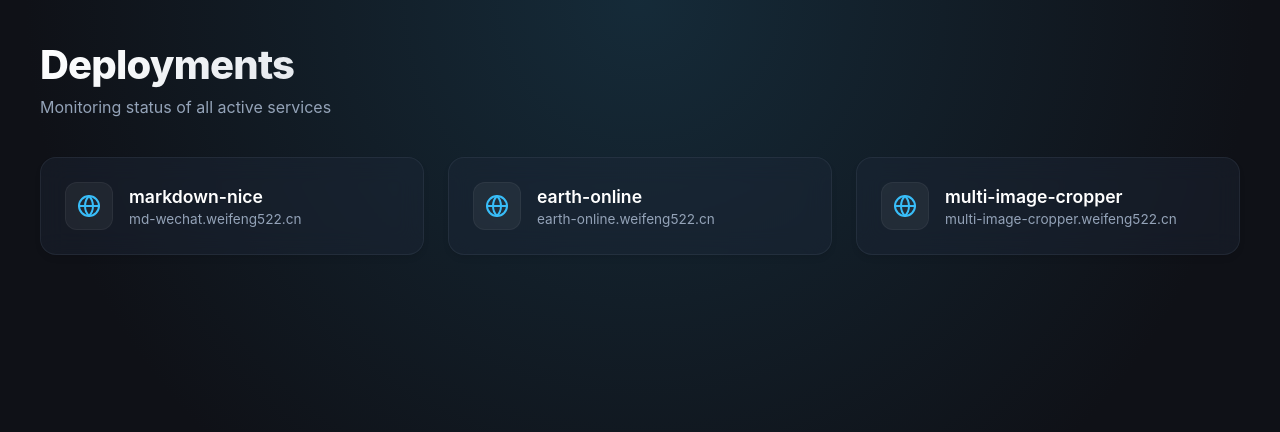
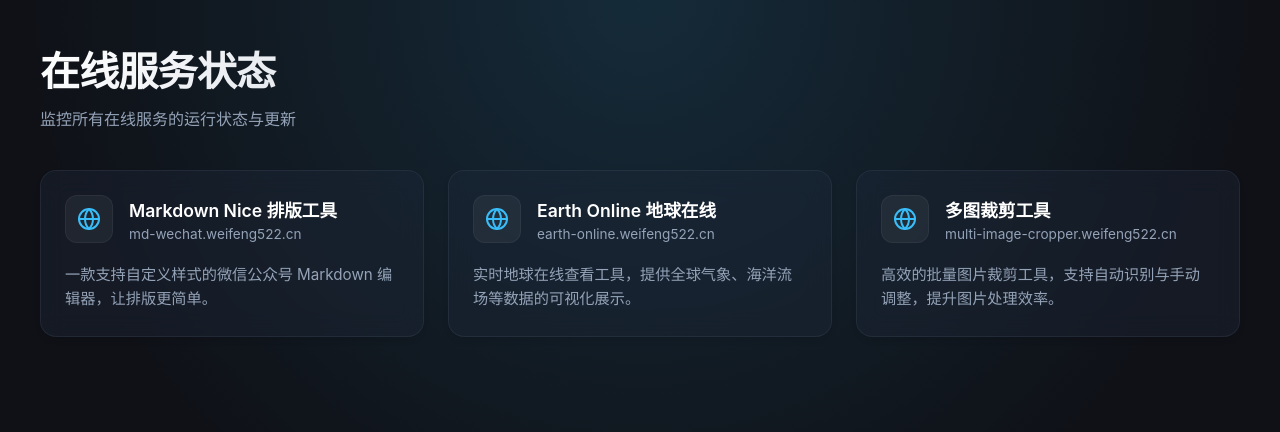
Before and after one commit to zhangjiefengd/navigation-dashboard, a React (Vite) app: page / in a window 1280 px wide. Shown: the top 432 px of the page. Built offline with nearby package versions, Linux system fonts and the light colour scheme.

Commit message:
feat: 中文介绍

```diff
--- a/src/App.tsx
+++ b/src/App.tsx
@@ -5,8 +5,8 @@
   return (
     <div className="app-wrapper">
       <div className="header-section">
-        <h1 className="page-title">Deployments</h1>
-        <p className="page-subtitle">Monitoring status of all active services</p>
+        <h1 className="page-title">在线服务状态</h1>
+        <p className="page-subtitle">监控所有在线服务的运行状态与更新</p>
       </div>
 
       <div className="projects-grid">
--- a/src/components/ProjectCard.tsx
+++ b/src/components/ProjectCard.tsx
@@ -35,6 +35,12 @@
         </div>
       </div>
 
+      <div className="card-content">
+        <p className="project-description">
+          {project.description}
+        </p>
+      </div>
+
     </div>
   );
 };
--- a/src/data/projects.ts
+++ b/src/data/projects.ts
@@ -13,30 +13,30 @@
 export const projects: Project[] = [
   {
     id: 'markdown-nice',
-    name: 'markdown-nice',
+    name: 'Markdown Nice 排版工具',
     url: 'https://md-wechat.weifeng522.cn',
     github: 'zhangjiefengd/markdown-nice',
-    description: 'feat: user customization updates',
+    description: '一款支持自定义样式的微信公众号 Markdown 编辑器，让排版更简单。',
     lastUpdate: '9h ago',
     branch: 'master',
     status: 'success'
   },
   {
     id: 'earth-online',
-    name: 'earth-online',
+    name: 'Earth Online 地球在线',
     url: 'https://earth-online.weifeng522.cn',
     github: 'zhangjiefengd/earth-online',
-    description: 'fix: adjust rewrites for client subdirectory structure',
+    description: '实时地球在线查看工具，提供全球气象、海洋流场等数据的可视化展示。',
     lastUpdate: '5h ago',
     branch: 'master',
-    status: 'warning' // Icon looks like "!" or similar, let's treat as warning or just different
+    status: 'warning'
   },
   {
     id: 'multi-image-cropper',
-    name: 'multi-image-cropper',
+    name: '多图裁剪工具',
     url: 'https://multi-image-cropper.weifeng522.cn',
     github: 'zhangjiefengd/multi-image-cropper',
-    description: '配置修正后触发部署',
+    description: '高效的批量图片裁剪工具，支持自动识别与手动调整，提升图片处理效率。',
     lastUpdate: '6h ago',
     branch: 'master',
     status: 'success'
--- a/src/index.css
+++ b/src/index.css
@@ -267,3 +267,11 @@
 .premium-card:nth-child(3) {
   animation-delay: 0.3s;
 }
+
+/* Description */
+.project-description {
+  color: var(--text-secondary);
+  font-size: 0.95rem;
+  line-height: 1.6;
+  font-weight: 400;
+}
```
